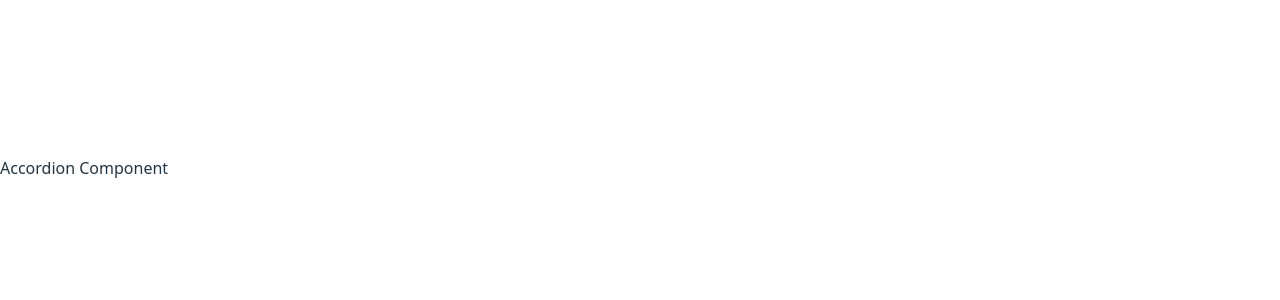
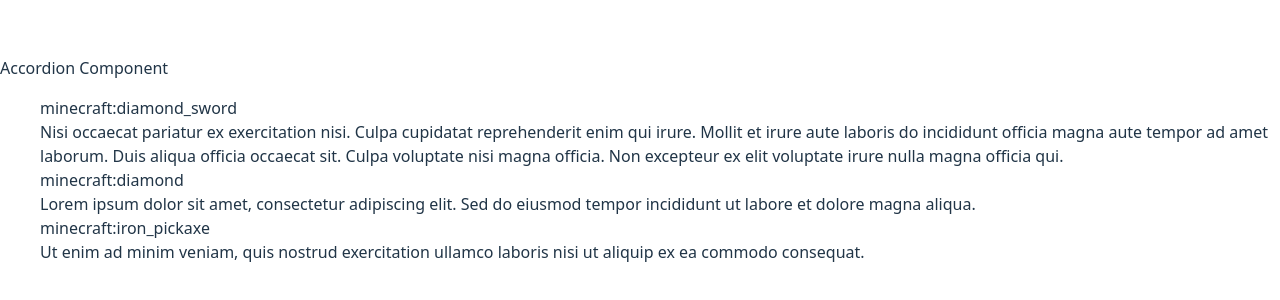
Before and after one commit to nana1243/ui-component, a React (Vite) app in the folder vite-project/: page /accordion in a window 1280 px wide. Shown: the part 232-532 px from the top of the page. Built offline with nearby package versions, Linux system fonts and the light colour scheme.

Commit message:
fea)[11/6] accordion 추가

```diff
--- /dev/null
+++ b/vite-project/src/components/accordions/Accordion.tsx
@@ -0,0 +1,20 @@
+import styles from './index.module.css';
+import accordionItem from './data';
+import AccordionItem from './AccordionItem';
+
+function Accordions() {
+
+
+  return (
+    <div class={styles.container}>
+      <ul>
+        {accordionItem.map((item) => (
+          <AccordionItem id={item.id} title={item.title} description={item.description} />
+        ))}
+      </ul>
+
+    </div>
+  );
+}
+
+export default Accordions;
--- /dev/null
+++ b/vite-project/src/components/accordions/AccordionItem.tsx
@@ -0,0 +1,19 @@
+interface AccordionItemProps {
+  id: string;
+  title: string;
+  description: string;
+}
+
+function AccordionItem(props: AccordionItemProps) {
+  const { id, title, description } = props;
+  return (
+    <>
+      <li key={id}>
+        <div>{title}</div>
+        <div>{description}</div>
+      </li>
+    </>
+  );
+}
+
+export default AccordionItem;
--- /dev/null
+++ b/vite-project/src/components/accordions/data.ts
@@ -0,0 +1,21 @@
+const accordionData = [
+
+  {
+    'id': '690bd0669ab893857e6e02ec',
+    'title': 'minecraft:diamond_sword',
+    'description': 'Nisi occaecat pariatur ex exercitation nisi. Culpa cupidatat reprehenderit enim qui irure. Mollit et irure aute laboris do incididunt officia magna aute tempor ad amet laborum. Duis aliqua officia occaecat sit. Culpa voluptate nisi magna officia. Non excepteur ex elit voluptate irure nulla magna officia qui.',
+  },
+  {
+    'id': '5f4dcc3b5aa765d61d8327deb882cf99',
+    'title': 'minecraft:diamond',
+    'description': 'Lorem ipsum dolor sit amet, consectetur adipiscing elit. Sed do eiusmod tempor incididunt ut labore et dolore magna aliqua.',
+  },
+  {
+    'id': '9b74c9897bac770ffc029102a200c5de',
+    'title': 'minecraft:iron_pickaxe',
+    'description': 'Ut enim ad minim veniam, quis nostrud exercitation ullamco laboris nisi ut aliquip ex ea commodo consequat.',
+  },
+];
+
+
+export default accordionData;
--- /dev/null
+++ b/vite-project/src/components/accordions/index.module.css
@@ -0,0 +1,6 @@
+.container {
+
+}
+.container ul{
+    list-style-type: none;
+}
--- a/vite-project/src/routes/accordion.index.tsx
+++ b/vite-project/src/routes/accordion.index.tsx
@@ -1,9 +1,15 @@
-import { createFileRoute } from '@tanstack/react-router'
+import { createFileRoute } from '@tanstack/react-router';
+import Accordion from '../components/accordions/Accordion';
 
 export const Route = createFileRoute('/accordion/')({
   component: AccordionPage,
-})
+});
 
 function AccordionPage() {
-  return <div>Accordion Component</div>
+  return (
+    <>
+      <div>Accordion Component</div>
+      <Accordion />
+    </>
+  );
 }
```
